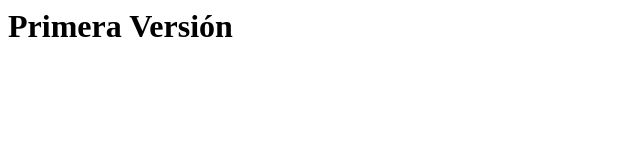
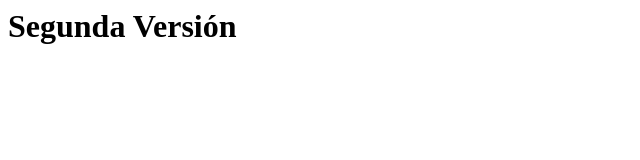
Before and after one commit to BrianHey/git-example, a plain HTML site: page index.html in a window 1280 px wide. Shown: the full height of the page, 0-640 px from the left. Drawn offline with Linux system fonts and the light colour scheme.

Commit message:
second commit

```diff
--- a/index.html
+++ b/index.html
@@ -1 +1 @@
-<h1>Primera Versión</h1>
+<h1>Segunda Versión</h1>
```
